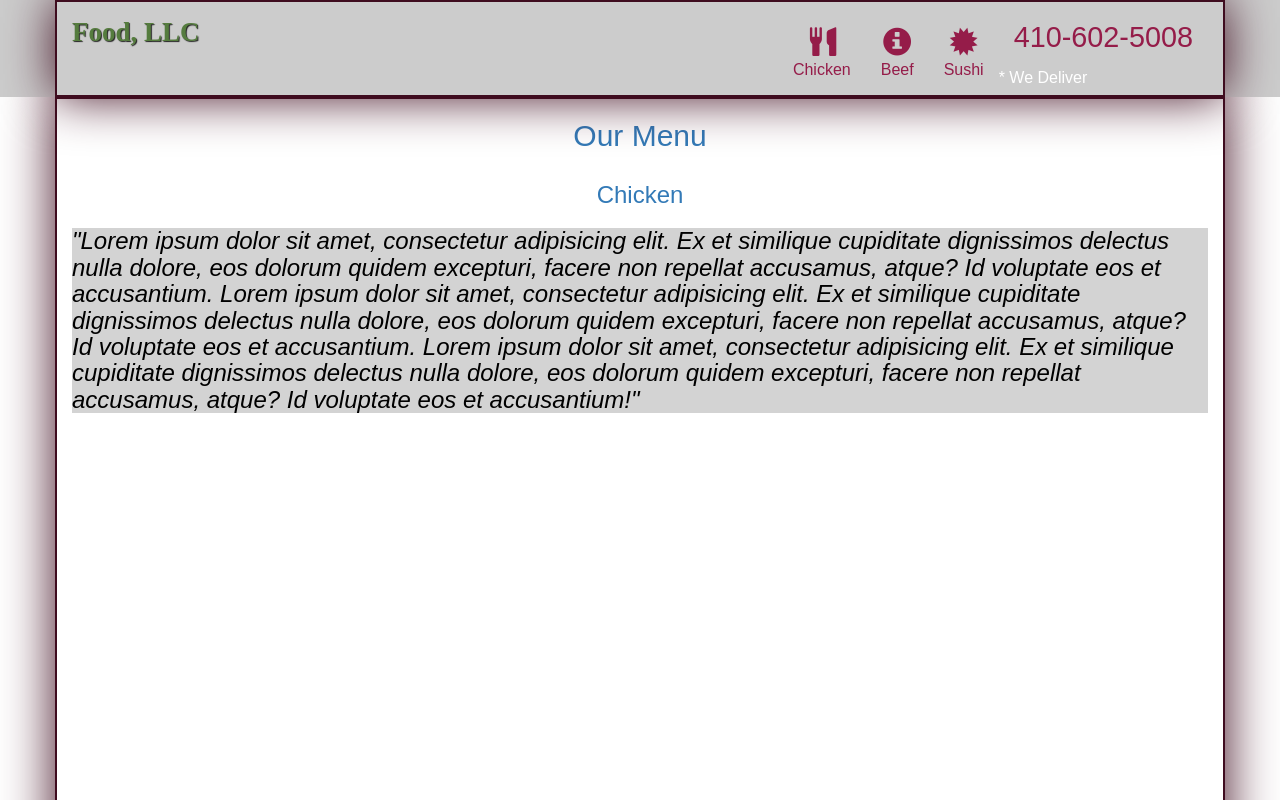
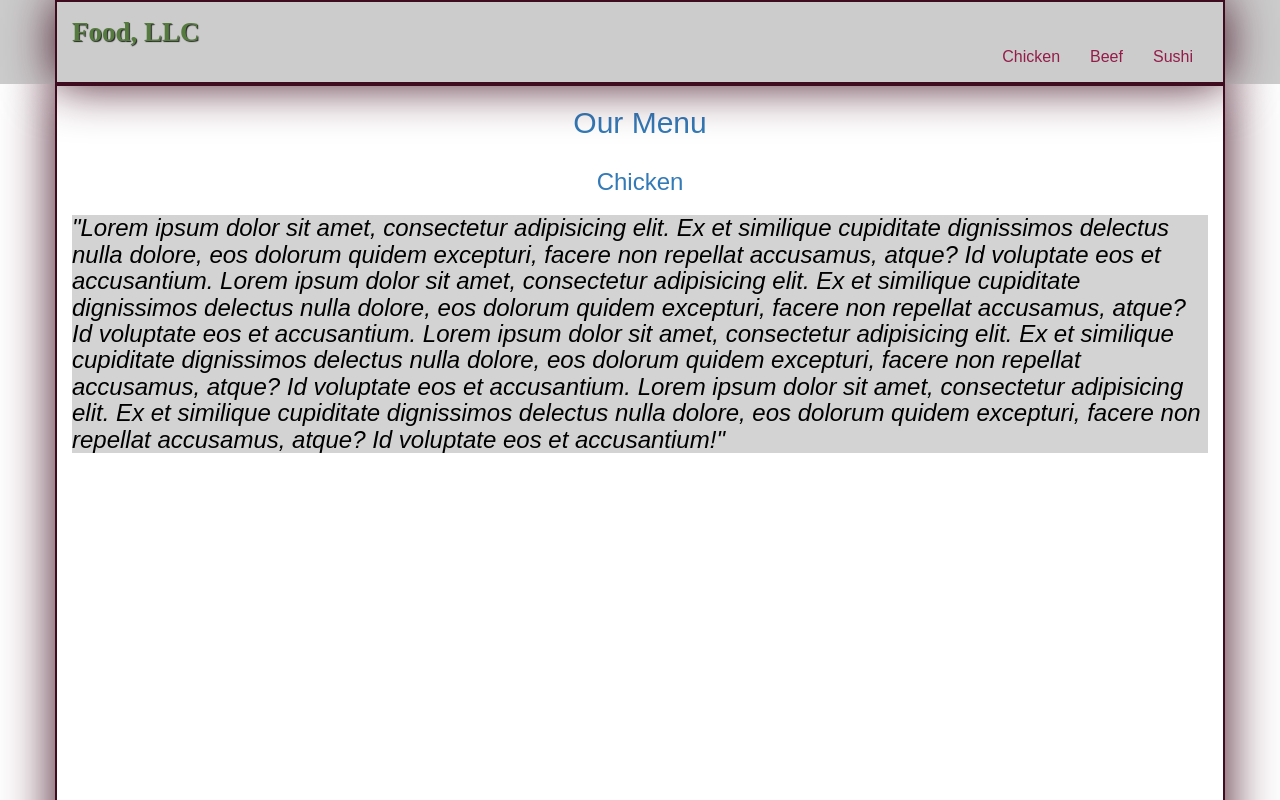
Before and after one commit to PaoloCardoni/module3-solution, a plain HTML site: page index.html in a window 1280 px wide. Shown: the top 800 px of the page. Drawn offline with nearby package versions, Linux system fonts and the light colour scheme.

Commit message:
Update index.html

```diff
--- a/index.html
+++ b/index.html
@@ -33,23 +33,19 @@
           </button>
         </div>
 
-        <div id="collapsable-nav" class="navbar-collapse collapse in" aria-expanded="true">
+        <div id="collapsable-nav" class="navbar-collapse collapse" aria-expanded="true">
            <ul id="nav-list" class="nav navbar-nav navbar-right">
             <li>
               <a href="#">
-                <span class="glyphicon glyphicon-cutlery"></span><br class="hidden-xs"> Chicken</a>
+                <br class="hidden-xs"> Chicken</a>
             </li>
             <li>
               <a href="#">
-                <span class="glyphicon glyphicon-info-sign"></span><br class="hidden-xs"> Beef</a>
+                <br class="hidden-xs"> Beef</a>
             </li>
             <li>
               <a href="#">
-                <span class="glyphicon glyphicon-certificate"></span><br class="hidden-xs"> Sushi</a>
-            </li>
-            <li id="phone" class="hidden-xs">
-              <a href="tel:410-602-5008">
-                <span>410-602-5008</span></a><div>* We Deliver</div>
+                <br class="hidden-xs"> Sushi</a>
             </li>
           </ul><!-- #nav-list -->
         </div><!-- .collapse .navbar-collapse -->
@@ -63,6 +59,7 @@
     <div class="menu-item-details"><h3>
       "Lorem ipsum dolor sit amet, consectetur adipisicing elit. Ex et similique cupiditate dignissimos delectus nulla dolore, eos dolorum quidem excepturi, facere non repellat accusamus, atque? Id voluptate eos et accusantium.
       Lorem ipsum dolor sit amet, consectetur adipisicing elit. Ex et similique cupiditate dignissimos delectus nulla dolore, eos dolorum quidem excepturi, facere non repellat accusamus, atque? Id voluptate eos et accusantium.
+      Lorem ipsum dolor sit amet, consectetur adipisicing elit. Ex et similique cupiditate dignissimos delectus nulla dolore, eos dolorum quidem excepturi, facere non repellat accusamus, atque? Id voluptate eos et accusantium.
       Lorem ipsum dolor sit amet, consectetur adipisicing elit. Ex et similique cupiditate dignissimos delectus nulla dolore, eos dolorum quidem excepturi, facere non repellat accusamus, atque? Id voluptate eos et accusantium!"
     </h3>
       </div>
```
